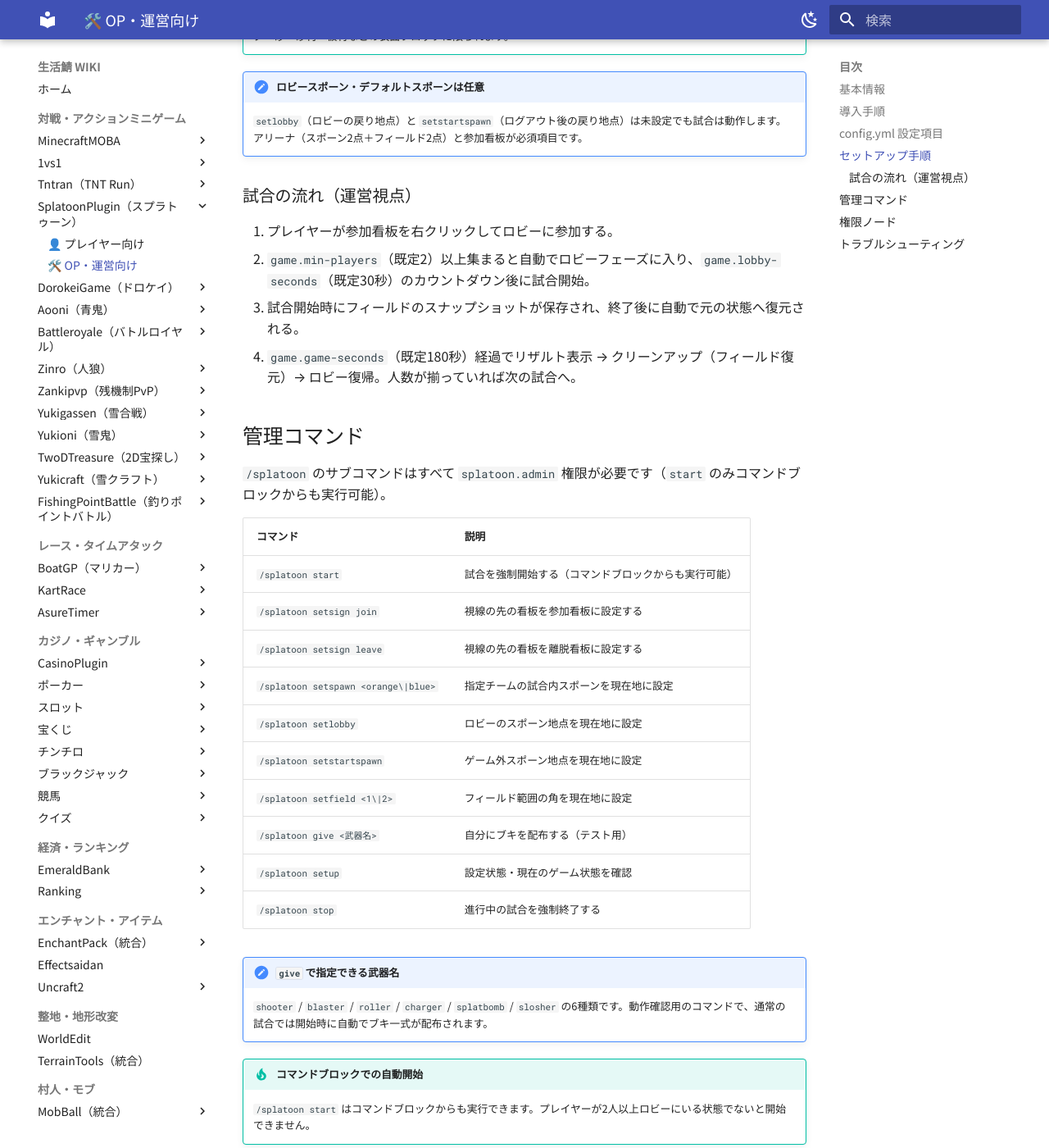
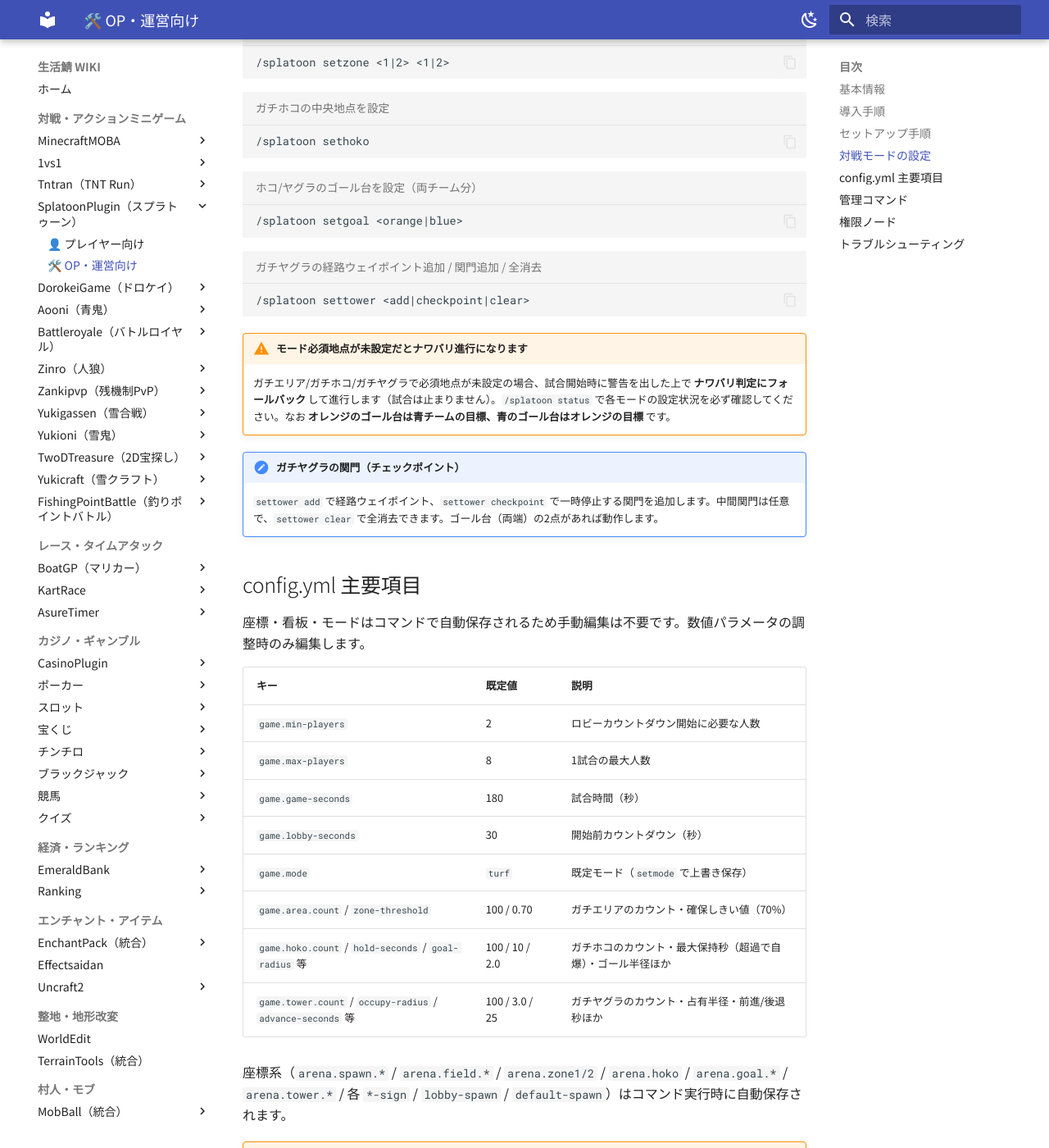
Before and after one commit to hennteko/seikatsu-wiki, an MkDocs documentation site: the page built from docs/minigames/splatoon/op.md, in a window 1280 px wide and 1400 px high, scrolled down 3135 px. Shown: the whole window at 82% size. Built offline with MkDocs 1.6.1 and Material for MkDocs 9.7.7, drawn with Linux system fonts in a browser that asks for light colours; some of the changed text lies outside the part shown.

Commit message:
docs: スプラv2.0.0(武器/4モード)反映・2D宝探しの地形更新を反映

````diff
--- a/docs/minigames/splatoon/index.md
+++ b/docs/minigames/splatoon/index.md
@@ -1,16 +1,16 @@
 # SplatoonPlugin <span class="badge done">公開中</span>
 
-Minecraft上でスプラトゥーンを再現した **ナワバリバトル風ミニゲーム** です。オレンジとブルーの2チームに分かれ、ブキでフィールドの床にインクを塗り合い、制限時間終了時により広く塗ったチームが勝利します。イカに変身しての高速移動や、6種類のブキ、スペシャル技も実装されています。
+Minecraft上でスプラトゥーンを再現した **塗り合いミニゲーム** です。オレンジとブルーの2チームに分かれ、自分で編成したブキで床を塗り合います。**メイン9種・サブ5種・スペシャル5種** から編成でき、**ナワバリ／ガチエリア／ガチホコ／ガチヤグラ** の4モードに対応しています。イカに変身しての高速移動やスペシャル技も実装されています。
 
 <div class="quick-grid">
   <div class="quick-card"><span class="label">カテゴリ</span><span class="value">⚔️ 対戦・アクションミニゲーム</span></div>
   <div class="quick-card"><span class="label">人数</span><span class="value">2〜8人（2チーム対戦・config で変更可）</span></div>
-  <div class="quick-card"><span class="label">1試合の長さ</span><span class="value">3分（180秒・config で変更可）</span></div>
+  <div class="quick-card"><span class="label">モード</span><span class="value">ナワバリ／ガチエリア／ガチホコ／ガチヤグラ</span></div>
   <div class="quick-card"><span class="label">対象バージョン</span><span class="value">Paper 1.26.x（api-version 26.1.2）</span></div>
 </div>
 
-!!! note "ゲームの特徴"
-    床を塗り合うナワバリバトルです。2〜8人に対応し、参加時にオレンジ／ブルーの2チームへ自動で振り分けられます。参加・退出は専用看板のクリックで行い、制限時間（3分）の終了時にフィールドをより多く塗ったチームが勝ちます。スニークでイカに変身すると自チームのインク上を高速移動でき、6種のブキとスペシャル技を駆使して戦います。
+!!! success "v2.0.0 の特徴（ブキ刷新＆ガチマッチ）"
+    床を塗り合う対戦ゲームです。2〜8人に対応し、参加時にオレンジ／ブルーの2チームへ自動で振り分けられます。参加・退出・ブキ選択・開始は専用看板で行います。**ブキ選択看板からメイン9種・サブ5種・スペシャル5種を自由に編成**でき、対戦は **ナワバリ／ガチエリア／ガチホコ／ガチヤグラ** の4モード（運営が設定）。スニークでイカに変身すると自チームのインク上を高速移動できます。
 
 ## ページを選ぶ
 
--- a/docs/minigames/splatoon/op.md
+++ b/docs/minigames/splatoon/op.md
@@ -2,7 +2,7 @@
 
 # SplatoonPlugin ― OP・運営ガイド { .page-op #splatoon-op }
 
-SplatoonPlugin の導入・フィールド設定・config・権限・管理コマンドをまとめます。
+SplatoonPlugin の導入・フィールド設定・モード・config・権限・管理コマンドをまとめます。
 
 ## 基本情報
 
@@ -15,113 +15,129 @@ SplatoonPlugin の導入・フィールド設定・config・権限・管理コ
 | 依存プラグイン | なし |
 | 設定ファイル | `plugins/SplatoonPlugin/config.yml` |
 
+!!! success "v2.0.0 の主な追加（ブキ刷新＆ガチマッチ）"
+    メインブキ9種・サブ5種・スペシャル5種に拡張され、**ブキ選択GUI**（ブキ看板）で自由編成できるようになりました。さらに対戦モードが **ナワバリ／ガチエリア／ガチホコ／ガチヤグラ** の4種に増えています。会場・看板・モードはすべてコマンドで設定し、`config.yml` に自動保存されます。
+
 ## 導入手順
 
 1. ビルドした `SplatoonPlugin-2.0.0.jar` をサーバーの `plugins/` フォルダに配置する。
 2. サーバーを起動すると `plugins/SplatoonPlugin/config.yml` が自動生成される。
-3. 起動から1秒後、コンソールにセットアップ状態が表示されます。未完了の項目があれば警告が出ます。
-4. 後述の「セットアップ手順」でフィールド・スポーン・参加看板を設定する。
-5. `/splatoon setup` でいつでも設定状態を確認できます。
+3. 後述の「セットアップ手順」でフィールド・スポーン・看板・モードを設定する。
+4. `/splatoon status` でいつでも設定状態を確認できる。
 
-!!! note "セットアップ確認"
-    プラグインは有効化時に自動でセットアップ状態を点検します。アリーナ（スポーン・フィールド）と参加看板が未設定の場合、コンソールに警告が表示されます。
+## セットアップ手順
 
-## config.yml 設定項目
+専用フィールドを用意し、OP権限（`splatoon.admin`）で以下を **その場に立って／対象を見て** 実行します。座標は自動で `config.yml` に保存されます。
 
-`config.yml` は座標などの設定が自動で書き込まれるファイルです。座標系の項目（`arena` / `sign` / `lobby-spawn` / `default-spawn`）は **コマンドで設定すると自動的に保存** されるため、手動編集は基本的に不要です。
+```text title="フィールド範囲の角1 / 角2（塗り判定の範囲）"
+/splatoon setfield 1
+```
+```text title="フィールド範囲の角2"
+/splatoon setfield 2
+```
+```text title="オレンジチームの試合内スポーン"
+/splatoon setspawn orange
+```
+```text title="ブルーチームの試合内スポーン"
+/splatoon setspawn blue
+```
+```text title="参加看板を設定（5ブロック以内の看板を見て実行）"
+/splatoon setsign join
+```
+```text title="離脱看板を設定"
+/splatoon setsign leave
+```
+```text title="ブキ選択看板を設定（クリックで編成GUIを開く）"
+/splatoon setsign weapon
+```
+```text title="開始看板を設定（クリックで試合開始）"
+/splatoon setstart
+```
+```text title="ロビーのスポーン地点（任意・試合終了後の戻り先）"
+/splatoon setlobby
+```
+```text title="ゲーム外スポーン地点（任意・ログアウト後の戻り先）"
+/splatoon setstartspawn
+```
+```text title="設定状態を確認"
+/splatoon status
+```
+
+!!! tip "フィールドと塗れる床"
+    `setfield 1`/`2` の2点で囲んだ直方体が塗り判定の範囲です。**塗れる床は限定されています**（草・土・石・白/薄灰/灰コンクリート・白コンクリートパウダー・テラコッタ・白テラコッタ・砂・砂利・オーク/トウヒの板材・オレンジ/青コンクリート）。これ以外（純色の羊毛・ガラス・水など）や、真上が空気でないブロックは塗れません。塗ると床は一時的にチームカラーのコンクリートへ置換され、試合終了時に元の状態へ復元されます。
+
+## 対戦モードの設定
+
+`/splatoon setmode <turf|area|hoko|tower>` でモードを切り替えます（`config.yml` に保存）。各モードで追加の必須地点があります。
+
+```text title="モードを設定（ナワバリ/ガチエリア/ガチホコ/ガチヤグラ）"
+/splatoon setmode <turf|area|hoko|tower>
+```
+
+| モード | 値 | 勝敗ルール | 追加の必須セットアップ |
+|---|---|---|---|
+| ナワバリ | `turf` | 制限時間終了時、塗った床の合計のうち自チーム塗り割合が高い方が勝ち | なし（フィールド＋スポーンのみ） |
+| ガチエリア | `area` | 2つのゾーンを70%超で確保。両方を同時に確保している間だけカウントが減り、先に0でノックアウト | `setzone` でゾーン2つ×各2角 |
+| ガチホコ | `hoko` | 中央のホコを敵ゴール台へ運び到達でノックアウト。カウントは最接近距離で進む | `sethoko`＋`setgoal orange`＋`setgoal blue` |
+| ガチヤグラ | `tower` | ヤグラ（中点発進）を占有して敵ゴール端へ押し込めばノックアウト | `setgoal orange`＋`setgoal blue`（中間関門は任意） |
+
+```text title="ガチエリアのゾーン設定（ゾーン番号1/2 と 角1/2）"
+/splatoon setzone <1|2> <1|2>
+```
+```text title="ガチホコの中央地点を設定"
+/splatoon sethoko
+```
+```text title="ホコ/ヤグラのゴール台を設定（両チーム分）"
+/splatoon setgoal <orange|blue>
+```
+```text title="ガチヤグラの経路ウェイポイント追加 / 関門追加 / 全消去"
+/splatoon settower <add|checkpoint|clear>
+```
+
+!!! warning "モード必須地点が未設定だとナワバリ進行になります"
+    ガチエリア/ガチホコ/ガチヤグラで必須地点が未設定の場合、試合開始時に警告を出した上で **ナワバリ判定にフォールバック** して進行します（試合は止まりません）。`/splatoon status` で各モードの設定状況を必ず確認してください。なお **オレンジのゴール台は青チームの目標、青のゴール台はオレンジの目標** です。
+
+!!! note "ガチヤグラの関門（チェックポイント）"
+    `settower add` で経路ウェイポイント、`settower checkpoint` で一時停止する関門を追加します。中間関門は任意で、`settower clear` で全消去できます。ゴール台（両端）の2点があれば動作します。
+
+## config.yml 主要項目
+
+座標・看板・モードはコマンドで自動保存されるため手動編集は不要です。数値パラメータの調整時のみ編集します。
 
 | キー | 既定値 | 説明 |
 |---|---|---|
-| `arena.spawn.orange` | 空 | オレンジチームの試合内スポーン座標 |
-| `arena.spawn.blue` | 空 | ブルーチームの試合内スポーン座標 |
-| `arena.field.min` | 空 | フィールド範囲の角1の座標 |
-| `arena.field.max` | 空 | フィールド範囲の角2の座標 |
-| `sign` | 空 | 参加看板の座標 |
-| `lobby-spawn` | 空 | ロビーのスポーン地点（参加時・試合終了後に戻る場所） |
-| `default-spawn` | 空 | ゲーム外スポーン（ログアウト後の戻り地点） |
-| `game.min-players` | 2 | 試合開始に必要な最小人数（ロビーカウントダウン開始のしきい値） |
-| `game.max-players` | 8 | 1試合の最大人数（これ以上はロビー参加不可） |
-| `game.game-seconds` | 180 | 試合の長さ（秒） |
-| `game.lobby-seconds` | 30 | ロビーフェーズのカウントダウン秒数 |
+| `game.min-players` | 2 | ロビーカウントダウン開始に必要な人数 |
+| `game.max-players` | 8 | 1試合の最大人数 |
+| `game.game-seconds` | 180 | 試合時間（秒） |
+| `game.lobby-seconds` | 30 | 開始前カウントダウン（秒） |
+| `game.mode` | `turf` | 既定モード（`setmode` で上書き保存） |
+| `game.area.count` / `zone-threshold` | 100 / 0.70 | ガチエリアのカウント・確保しきい値（70%） |
+| `game.hoko.count` / `hold-seconds` / `goal-radius` 等 | 100 / 10 / 2.0 | ガチホコのカウント・最大保持秒（超過で自爆）・ゴール半径ほか |
+| `game.tower.count` / `occupy-radius` / `advance-seconds` 等 | 100 / 3.0 / 25 | ガチヤグラのカウント・占有半径・前進/後退秒ほか |
 
-!!! tip "`game` セクションは反映されます"
-    `game` セクションの値はプラグイン起動時に config.yml から読み込まれます。値を変更した場合はサーバーの再起動（または `/reload`）でマネージャが再生成されたタイミングで反映されます。試合中にホットリロードしても進行中の試合には影響しません。
+座標系（`arena.spawn.*` / `arena.field.*` / `arena.zone1/2` / `arena.hoko` / `arena.goal.*` / `arena.tower.*` / 各 `*-sign` / `lobby-spawn` / `default-spawn`）はコマンド実行時に自動保存されます。
 
-## セットアップ手順
-
-専用のフィールドを用意し、OP権限で以下のコマンドを **その場に立って／対象を見て** 実行します。座標は実行位置・視線の先のブロックとして保存されます。
-
-```text title="オレンジチームの試合内スポーン（その場の位置）"
-/splatoon setspawn orange
-```
-
-```text title="ブルーチームの試合内スポーン（その場の位置）"
-/splatoon setspawn blue
-```
-
-```text title="フィールド範囲の角1（その場の位置）"
-/splatoon setfield 1
-```
-
-```text title="フィールド範囲の角2（その場の位置）"
-/splatoon setfield 2
-```
-
-```text title="参加看板を設定（5ブロック以内の看板を見て実行）"
-/splatoon setsign join
-```
-
-```text title="離脱看板を設定（5ブロック以内の看板を見て実行）"
-/splatoon setsign leave
-```
-
-```text title="ロビーのスポーン地点（その場の位置・任意）"
-/splatoon setlobby
-```
-
-```text title="ゲーム外スポーン地点（その場の位置・任意）"
-/splatoon setstartspawn
-```
-
-```text title="設定状態を確認"
-/splatoon setup
-```
-
-!!! tip "フィールド設定のポイント"
-    `setfield 1` と `setfield 2` の2点で囲まれた直方体がフィールド範囲（塗り判定の対象）になります。`setfield 2` を実行するとフィールドの総ブロック数が表示されます。塗れる床は草・土・石・各種コンクリート・テラコッタ・砂・砂利・板材などの表面ブロックに限られます。
-
-!!! note "ロビースポーン・デフォルトスポーンは任意"
-    `setlobby`（ロビーの戻り地点）と `setstartspawn`（ログアウト後の戻り地点）は未設定でも試合は動作します。アリーナ（スポーン2点＋フィールド2点）と参加看板が必須項目です。
-
-### 試合の流れ（運営視点）
-
-1. プレイヤーが参加看板を右クリックしてロビーに参加する。
-2. `game.min-players`（既定2）以上集まると自動でロビーフェーズに入り、`game.lobby-seconds`（既定30秒）のカウントダウン後に試合開始。
-3. 試合開始時にフィールドのスナップショットが保存され、終了後に自動で元の状態へ復元される。
-4. `game.game-seconds`（既定180秒）経過でリザルト表示 → クリーンアップ（フィールド復元）→ ロビー復帰。人数が揃っていれば次の試合へ。
+!!! warning "既存サーバーを更新する場合（config自動マージなし）"
+    本プラグインは `saveDefaultConfig()` のみで、**既存の `config.yml` に新しいキー（`game.area` / `game.hoko` / `game.tower` など）を自動追記しません**。コード側に既定値があるため未記載でも既定値で動作しますが、**各モードのカウントや時間を調整したい場合は配布 `config.yml` を参照して手動で追記**してください。座標・看板・モードはコマンドで都度保存されるため問題ありません。
 
 ## 管理コマンド
 
-`/splatoon` のサブコマンドはすべて `splatoon.admin` 権限が必要です（`start` のみコマンドブロックからも実行可能）。
+`/splatoon` のサブコマンドは `splatoon.admin`（既定OP）が必要です（`start` のみコマンドブロックからも実行可）。
 
 | コマンド | 説明 |
 |---|---|
-| `/splatoon start` | 試合を強制開始する（コマンドブロックからも実行可能） |
-| `/splatoon setsign join` | 視線の先の看板を参加看板に設定する |
-| `/splatoon setsign leave` | 視線の先の看板を離脱看板に設定する |
-| `/splatoon setspawn <orange\|blue>` | 指定チームの試合内スポーンを現在地に設定 |
-| `/splatoon setlobby` | ロビーのスポーン地点を現在地に設定 |
-| `/splatoon setstartspawn` | ゲーム外スポーン地点を現在地に設定 |
+| `/splatoon start` | 試合を強制開始（コマンドブロック可） |
+| `/splatoon stop` | 進行中の試合を強制終了 |
+| `/splatoon status` | 設定状況・ゲーム状態を一覧表示 |
 | `/splatoon setfield <1\|2>` | フィールド範囲の角を現在地に設定 |
-| `/splatoon give <武器名>` | 自分にブキを配布する（テスト用） |
-| `/splatoon setup` | 設定状態・現在のゲーム状態を確認 |
-| `/splatoon stop` | 進行中の試合を強制終了する |
-
-!!! note "`give` で指定できる武器名"
-    `shooter` / `blaster` / `roller` / `charger` / `splatbomb` / `slosher` の6種類です。動作確認用のコマンドで、通常の試合では開始時に自動でブキ一式が配布されます。
-
-!!! tip "コマンドブロックでの自動開始"
-    `/splatoon start` はコマンドブロックからも実行できます。プレイヤーが2人以上ロビーにいる状態でないと開始できません。
+| `/splatoon setspawn <orange\|blue>` | チームの試合内スポーンを現在地に設定 |
+| `/splatoon setlobby` / `setstartspawn` | ロビー / ゲーム外スポーンを現在地に設定 |
+| `/splatoon setsign <join\|leave\|weapon>` | 視線先の看板を参加 / 離脱 / ブキ選択看板に設定 |
+| `/splatoon setstart` | 視線先の看板を開始看板に設定 |
+| `/splatoon setmode <turf\|area\|hoko\|tower>` | 対戦モードを設定 |
+| `/splatoon setzone <1\|2> <1\|2>` | ガチエリアのゾーンを設定 |
+| `/splatoon sethoko` / `setgoal <orange\|blue>` | ガチホコ中央 / ゴール台を設定 |
+| `/splatoon settower <add\|checkpoint\|clear>` | ガチヤグラの経路・関門を設定 |
 
 ## 権限ノード
 
@@ -130,27 +146,27 @@ SplatoonPlugin の導入・フィールド設定・config・権限・管理コ
 | `splatoon.admin` | OP | `/splatoon` のすべてのサブコマンド |
 
 !!! note "プレイヤー用の権限はありません"
-    ゲームへの参加・退出は参加看板で行うため、一般プレイヤー向けの専用権限は定義されていません。`/splatoon` コマンド自体が管理者専用です。
+    参加・離脱・ブキ選択・開始はすべて看板で行うため、一般プレイヤー向けの専用権限はありません。`/splatoon` コマンド自体が管理者専用です。
 
 ## トラブルシューティング
 
-??? failure "コンソールにセットアップ未完了の警告が出る"
-    アリーナ（`/splatoon setspawn orange`・`setspawn blue`・`setfield 1`・`setfield 2`）と参加看板（`/splatoon setsign join`）が未設定です。`/splatoon setup` で不足項目を確認し、すべて設定してください。
+??? failure "ガチマッチなのにナワバリになる"
+    モードの必須地点が未設定だとナワバリにフォールバックします。`/splatoon status` で、ガチエリアは `setzone`（2ゾーン×2角）、ガチホコは `sethoko`＋`setgoal` 両方、ガチヤグラは `setgoal` 両端が設定済みか確認してください。
 
-??? failure "プレイヤーがゲームに参加できない"
-    参加導線は **ロビーの参加看板** です。`/splatoon setsign join` で看板が正しく設定されているか確認してください。`setsign join` は5ブロック以内の看板ブロックを見て実行する必要があります。
+??? failure "床が塗れない / 一部しか塗れない"
+    塗れる床は決まったマテリアルのみです（上記「フィールドと塗れる床」を参照）。対象外の素材で床を作ると塗れません。フィールド範囲（`setfield` の2点）外も塗り判定の対象外です。
+
+??? failure "プレイヤーがブキを選べない"
+    `/splatoon setsign weapon` でブキ選択看板を設置してください。看板クリックでGUIが開き、メイン9種・サブ5種・スペシャル5種を個別に選べます。選択は試合をまたいで保持されますが、**サーバー再起動でリセット**されます（永続保存はされません）。
 
 ??? failure "試合が始まらない"
-    試合開始には `game.min-players`（既定2人）以上のロビー参加が必要です。人数が足りない場合カウントダウンは始まりません。`/splatoon start` で強制開始する場合も同じ最小人数が必要です。
-
-??? failure "床が塗れない／一部しか塗れない"
-    塗れるのは草・土・石・各種コンクリート・テラコッタ・砂・砂利・板材などの表面ブロックに限られます。塗れない素材で床を作っているとインクが乗りません。また、フィールド範囲（`setfield` の2点）外は塗り判定の対象外です。
+    ロビーに `game.min-players`（既定2人）以上が必要です。`/splatoon start` での強制開始も同じ最小人数が必要です。
 
 ??? failure "config.yml の game の値を変えても反映されない"
-    `game` セクションはプラグインの **起動時** にのみ読み込まれます。変更後はサーバーを再起動してください（ホットリロードや `/reload` ではマネージャが再生成されない構成のサーバーでは反映されません）。
+    `game` セクションは起動時に読み込まれます。変更後はサーバーを再起動してください。既存サーバーでは新しいモード別キーが自動追記されないため、調整したいキーは手動追記が必要です。
 
 ??? failure "試合終了後にフィールドが元に戻らない"
-    フィールドは試合開始時のスナップショットから自動復元されます。サーバー停止などで中断された場合は次回起動時に復元されないことがあります。`/splatoon stop` で強制終了するとフィールド復元が実行されます。
+    フィールドは試合開始時のスナップショットから自動復元されます。サーバー停止などで中断された場合は復元されないことがあります。`/splatoon stop` で強制終了すると復元が実行されます。
 
 ---
 
````
Also changed, not shown: docs/minigames/splatoon/player.md (+79 -87 lines), docs/minigames/twodtreasure/index.md (+1 -1 lines), docs/minigames/twodtreasure/op.md (+6 -3 lines).
